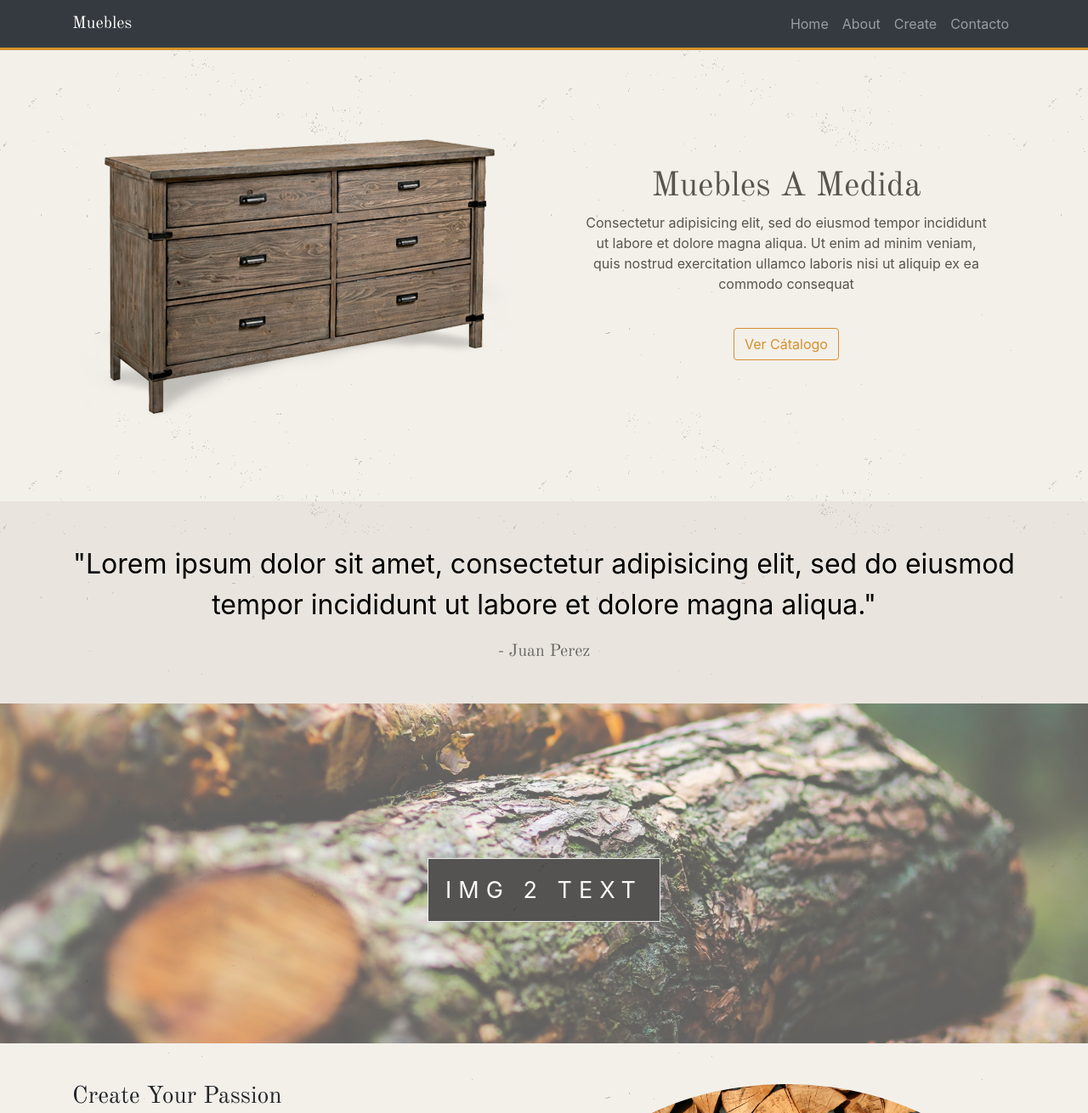
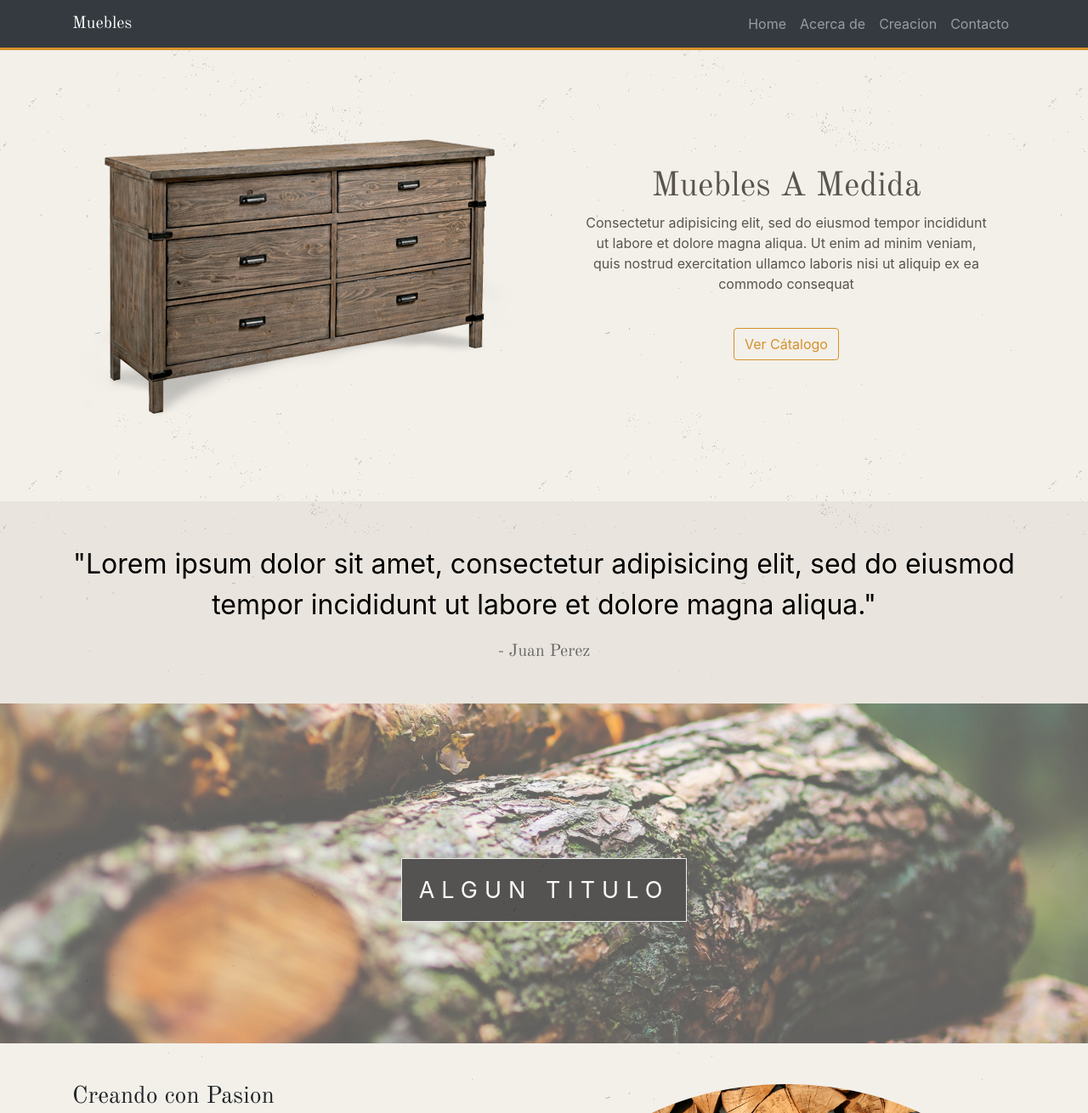
Before and after one commit to MalenaMaffei/carpinteria, a website: page src/index.html in a window 1280 px wide. Shown: the top 1310 px of the page at 85% size. Drawn offline with nearby package versions, Linux system fonts and the light colour scheme.

Commit message:
mejores nombres dummy

```diff
--- a/src/index.html
+++ b/src/index.html
@@ -24,10 +24,10 @@
                         <a href="#home" class="nav-link">Home</a>
                     </li>
                     <li class="nav-item">
-                        <a href="#about" class="nav-link">About</a>
+                        <a href="#about" class="nav-link">Acerca de</a>
                     </li>
                     <li class="nav-item">
-                        <a href="#create-section" class="nav-link">Create</a>
+                        <a href="#create-section" class="nav-link">Creacion</a>
                     </li>
                     <li class="nav-item">
                         <a href="#contact-section" class="nav-link">Contacto</a>
@@ -111,7 +111,7 @@
     <div class="pimg2" id="about">
         <div class="ptext">
             <span class="border">
-                Img 2 text
+                Algun Titulo
             </span>
         </div>
     </div>
@@ -121,7 +121,7 @@
             <div class="row">
 
                 <div class="col-md-6" id="left">
-                    <h3>Create Your Passion</h3>
+                    <h3>Creando con Pasion</h3>
                     <p>Lorem ipsum dolor sit amet consectetur, adipisicing elit. Fugiat, expedita quia. Quam eligendi beatae a ducimus! Nihil soluta animi quibusdam magnam dicta, amet temporibus earum nostrum aperiam, molestias voluptatem. Minima?</p>
                     <div class="d-flex flex-row">
                         <div class="p-4 align-self-start">
```
